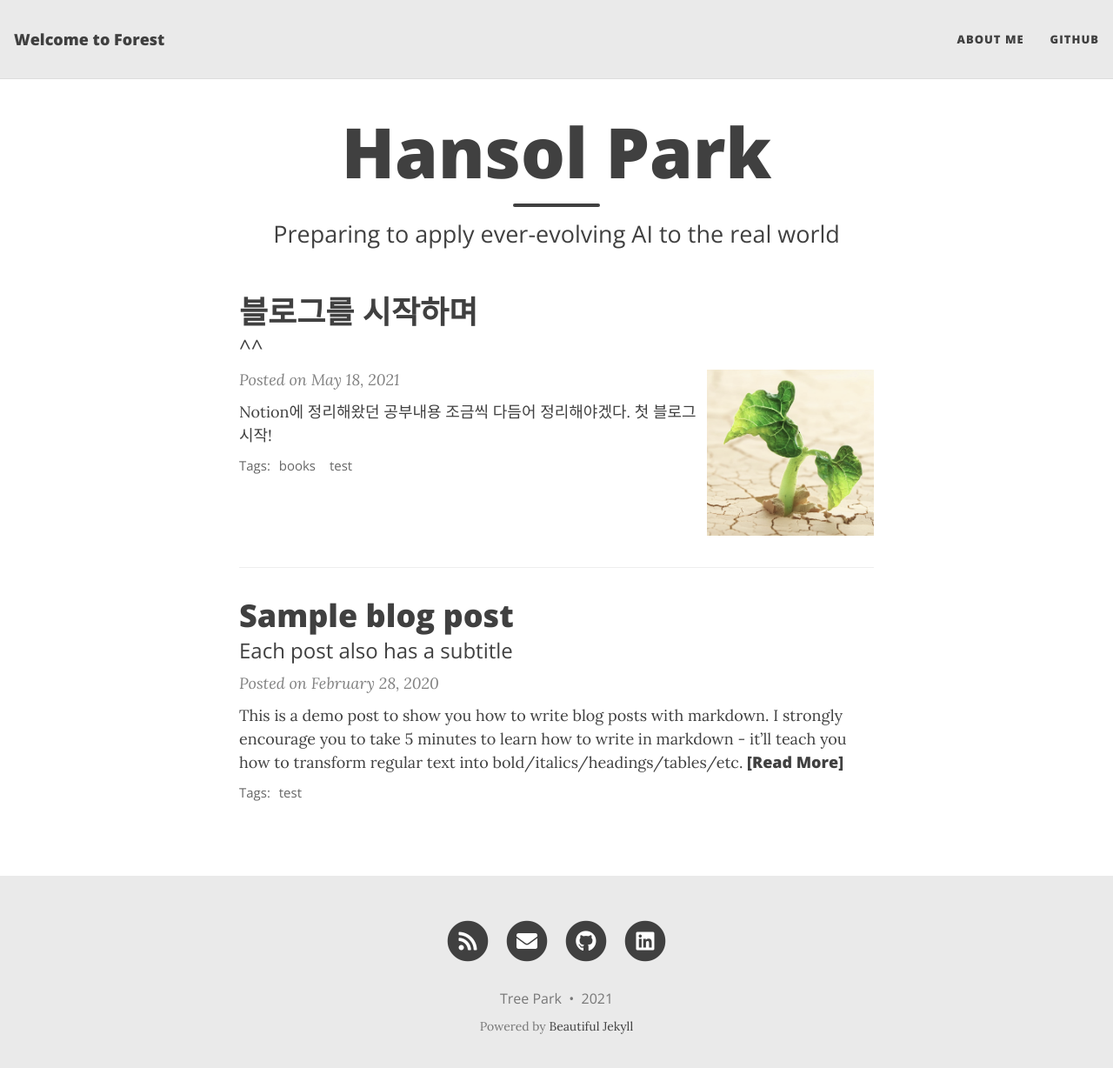
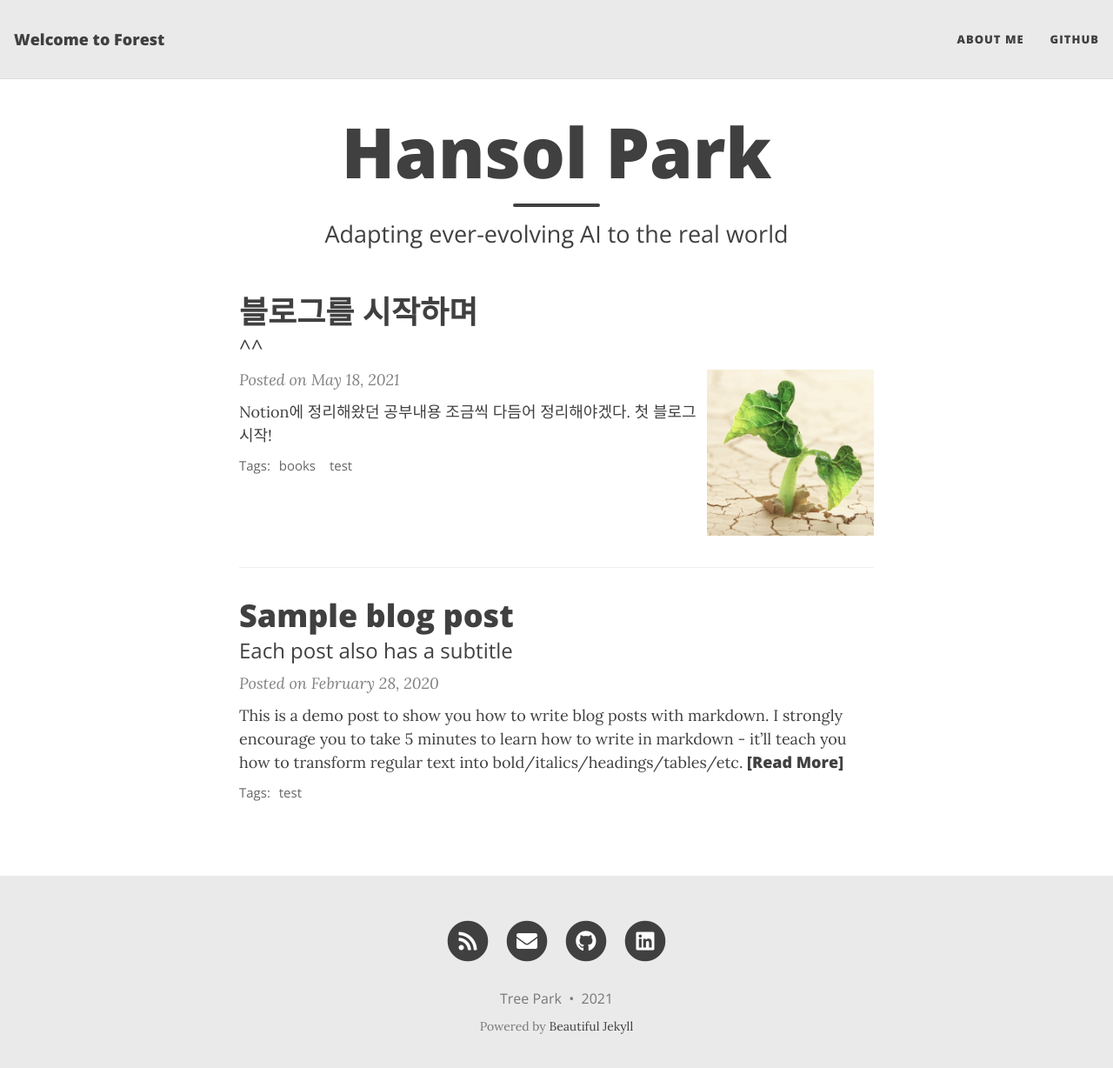
Before and after one commit to tree-park/tree-park.github.io, a Jekyll site: the page built from index.html, in a window 1280 px wide and 1241 px high. Shown: the top 1228 px of the window at 87% size. Built offline with Jekyll 4.4.1, drawn with Linux system fonts in a browser that asks for light colours; nearby versions of some CDN libraries; the list of posts is cut into pages by our own code.

Commit message:
Update index.html

```diff
--- a/index.html
+++ b/index.html
@@ -1,5 +1,5 @@
 ---
 layout: home
 title: Hansol Park
-subtitle: Preparing to apply ever-evolving AI to the real world
+subtitle: Adapting ever-evolving AI to the real world
 ---
```
